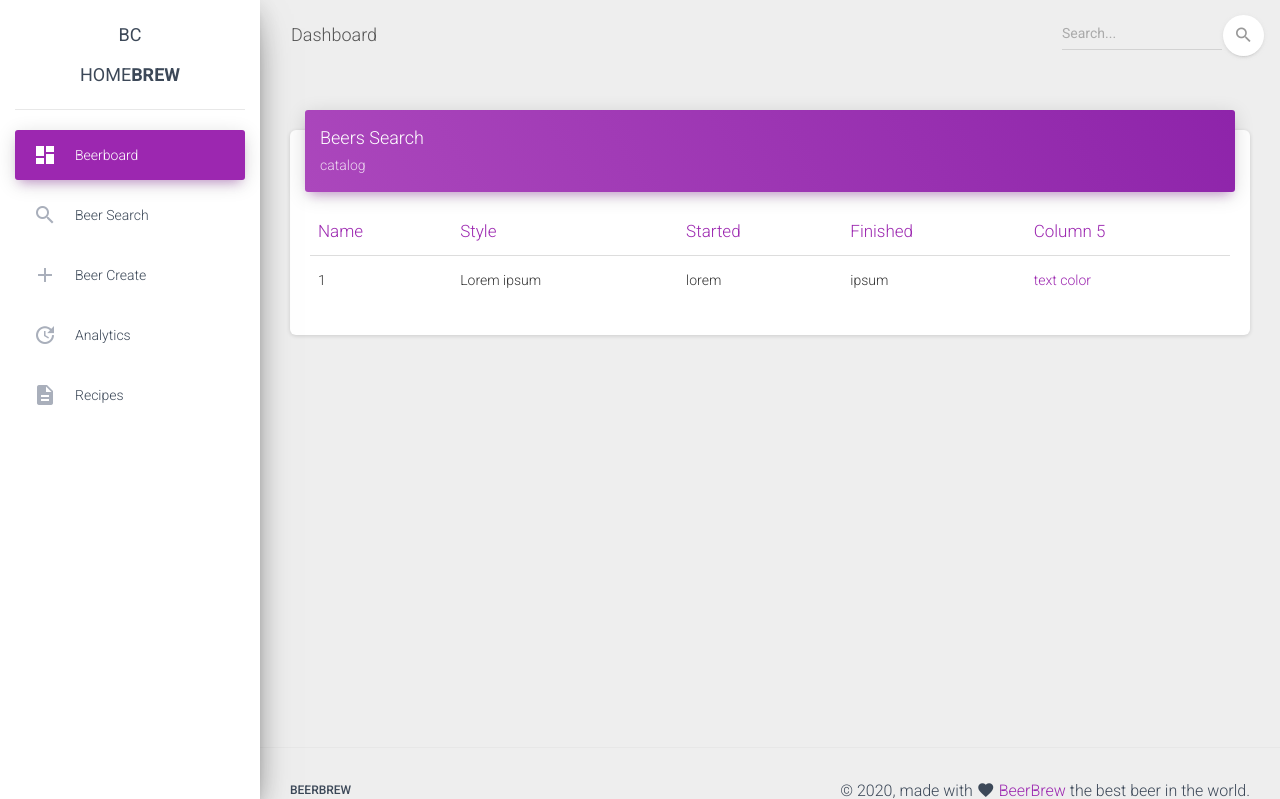
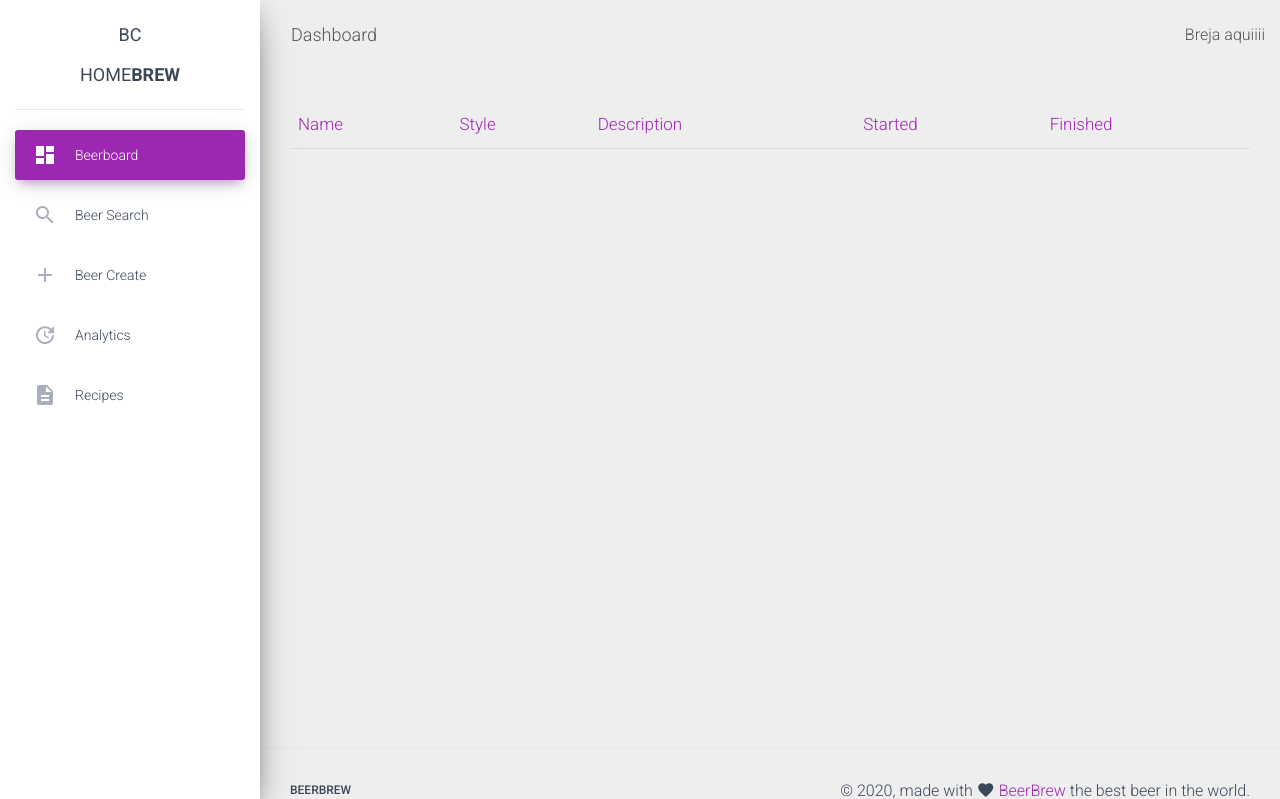
Before and after one commit to bceolincamargo/homebrew, a Flask app: page /beerfind in a window 1280 px wide. Shown: the top 799 px of the page. Run offline with Flask 2, Linux system fonts and the light colour scheme; data that the repository does not hold is empty; some libraries are stand-ins or nearby versions.

Commit message:
Record beer done

```diff
--- a/app/routes.py
+++ b/app/routes.py
@@ -1,5 +1,4 @@
 import os
-import flask as fl
 import time
 import datetime
 from app import app
@@ -7,8 +6,8 @@ import subprocess
 import pymongo
 from flask_minify import minify
 from htmlmin.minify import html_minify
-from forms import CreateEditBeer
-
+from forms import CreateEditBeer, SearchBeer
+from flask import Flask, flash, redirect, render_template, request, url_for
 
 
 
@@ -73,15 +72,15 @@ class BrewPiLess():
 @app.route('/logs', methods=["GET"])
 
 def index():
-    beertemp = fl.request.args.get('TempBeer')
-    fridgetemp = fl.request.args.get('TempFridge')
-    beerset = fl.request.args.get('BeerSet')
-    fridgeset = fl.request.args.get('FridgeSet')
-    temproom = fl.request.args.get('TempRoom')
-    tempaux = fl.request.args.get('TempAux')
-    externalvolt = fl.request.args.get('ExternalVolt')
-    tempmode = fl.request.args.get('TempMode')
-    modeinint = fl.request.args.get('ModeInInt')
+    beertemp = request.args.get('TempBeer')
+    fridgetemp = request.args.get('TempFridge')
+    beerset = request.args.get('BeerSet')
+    fridgeset = request.args.get('FridgeSet')
+    temproom = request.args.get('TempRoom')
+    tempaux = request.args.get('TempAux')
+    externalvolt = request.args.get('ExternalVolt')
+    tempmode = request.args.get('TempMode')
+    modeinint = request.args.get('ModeInInt')
     print("Temperatura da Breja: {}".format(beertemp))
     print("Temperatura do Fridge: {}".format(fridgetemp))
     print("Config da Breja: {}".format(beerset))
@@ -100,23 +99,7 @@ def index():
 
 @app.route('/mainpage') # Main Page
 def mainpage():
-    return fl.render_template('index.html')
-
-#@app.route('/beerrecord', methods=["GET"]) # Cadastro
-
-#def cadastro():
-#    beername = None
-#    beername = None
-#
-#   beername = fl.request.args.get('beername')
-#    beerstyle = fl.request.args.get('beerstyle')
-#
-#    if beerstyle and brejastyle:
-#        beername = str(beername)
-#        beerstyle = str(beerstyle)
-#
-#    return fl.render_template('CadastroBreja.html', beername=beername,
-#                                         beerstyle=beerstyle)
+    return render_template('index.html')
 
 
 @app.route('/beerrecord', methods=["GET","POST"]) # Beer Cadastro
@@ -124,56 +107,54 @@ def beerrecord():
     conn = pymongo.MongoClient('mongodb://192.168.20.15', 27017)
     db = conn.brewpiless
     collection = db.beer
-    print("oiiii")
+
     form = CreateEditBeer()
-    print(form.errors)
     beername = form.beername.data
     beerstyle = form.beerstyle.data
     description =  form.description.data
     created = datetime.datetime.utcnow()
-    print("tchau")
-    print(form)
-    print(form.errors)
-    print(description)
-    if form.validate_on_submit():
-        flash("Successfully created a new book")
-        print(form.errors)
-    if form.is_submitted():
-        print(form.errors)
-        print "submitted"
+    finished = form.finished.data
+    values = {"beername": beername, "beerstyle":beerstyle, "description":description, "created": created, "finished":''}
     if form.validate():
-        print "valid"
-    if form.validate_on_submit():
-        flash("Successfully created a new book")
-        print(description)
-        #verbeer = collection.find_one({"beername": beername})
-        #values = {"beername": beername, "beerstyle":beerstyle, "description":description, "created": created}
-        #beerinserted = collection.insert_one(values)
+        verbeer = collection.find_one({"beername": beername})
+        if verbeer:
+            flash("Ja exist")
+            mycollection.update_one({"beername": beername}, {"beerstyle":beerstyle}, {"finished":''}, upsert=False)
+            flash("updated ?")
+        else:
+            beerinserted = collection.insert_one(values)
+            flash("New beer included!")
         conn.close()
-    return fl.render_template('CadastroBreja.html, form=form')
+    return render_template('CadastroBreja.html', form=form)
 
 
 
 @app.route('/beersearch', methods=["GET"]) # Beer Search
 def beersearch():
-    beername = fl.request.form.get('brejaname')
-    beerstyle = fl.request.form.get('brejastyle')
-    return fl.render_template('BrejaSearch.html', beername=beername, beerstyle=beerstyle)
+    return render_template('BrejaSearch.html')
+
 
 @app.route('/beerfind', methods=["GET","POST"]) # Beer Search
 def beerfind():
     conn = pymongo.MongoClient('mongodb://192.168.20.15', 27017)
     db = conn.brewpiless
     collection = db.beer
-    beername = fl.request.form.get('brejaname')
-    beerstyle = fl.request.form.get('brejastyle')
-    if beername == '' and beerstyle == '':
-        ret = 'Please, type at least one field'
-    elif beername != '':
-        found = collection.find_one({"brejaname": beername})
-    elif beerstyle != '':
-        found = collection.find_one({"type": beerstyle})
-    else:
-        msg = 'Beer not found'
+
+    form = SearchBeer()
+    beername = form.beername.data
+    beerstyle = form.beerstyle.data
+    ret = ''
+    if form.validate():
+        if beername == '' and beerstyle == '':
+           #busca tudo
+           ret = db.collection.find()
+        elif beername != '':
+           #busca NAME
+           ret = db.collection.find_one(beername)
+        else:
+        #busca Style
+           ret = db.collection.find_one(beerstyle)
+
+
     conn.close()
-    return fl.render_template('BrejaSearch.html', found=found)
+    return render_template('SearchResult.html', pages=ret)
--- a/forms.py
+++ b/forms.py
@@ -5,4 +5,12 @@ class CreateEditBeer(FlaskForm):
     beername = StringField('beername', [validators.DataRequired(message='Name is required')])
     beerstyle = StringField('beerstyle', [validators.DataRequired(message='Style is required')])
     description = StringField('description', [validators.DataRequired(message='Description is required')])
-    submit = SubmitField('Submit')
+    created = StringField('created')
+    finished = StringField('finished')
+    submit = SubmitField('Save')
+
+
+class SearchBeer(FlaskForm):
+    beername = StringField('beername', [validators.DataRequired(message='Name is required')])
+    beerstyle = StringField('beerstyle', [validators.DataRequired(message='Style is required')])
+    Search = SubmitField('Search')
--- a/templates/BrejaSearch.html
+++ b/templates/BrejaSearch.html
@@ -8,43 +8,38 @@
               <div class="card">
                 <div class="card-header card-header-primary">
                   <h4 class="card-title ">Beers Search</h4>
-                  <p class="card-category"> catalog</p>
+                  <p class="card-category">Catalog</p>
                 </div>
                 <div class="card-body">
-                  <div class="table-responsive">
+
 				 <table class="table">
                       <thead class=" text-primary">
+						<div class="input-group no-border">
+							<tr>
 								<th>Name</th>
 								<th>Style</th>
-                        <th>Started</th>
-                        <th>Finished</th>
-                        <th>Column 5</th>
-
-                      </thead>
-                      <tbody>
-                        <!-- loop aqui pra  -->
+							</tr>
 							<tr>
 								<td>
-                            1
+								<input type="text" value="" class="form-control">
 								</td>
 								<td>
-                            Lorem ipsum
+								<input type="text" value="" class="form-control">
 								</td>
-                          <td>
-                            lorem
+								<td class="text-right">
+								<div class="row">
+								<a class="btn btn-primary pull-right" href="/beerfind">Search</a>
+									</div>
 								</td>
-                          <td>
-                            ipsum
-                          </td>
-                          <td class="text-primary">
-                            text color
-                          </td>
+							</button>
 							</tr>
-                        <!-- end loop aqui -->
 
-                      </tbody>
+						</div>
 				</table>
-                  </div>
+				<br>
+				<br>
+				<br>
+
                 </div>
               </div>
             </div>
--- /dev/null
+++ b/templates/SearchResult.html
@@ -0,0 +1,36 @@
+
+{% extends "BrejaSearch.html" %}
+
+{% block cadastro %}
+<div class="table-responsive">
+                    <table class="table">
+                      <thead class=" text-primary">
+                        <th>Name</th>
+                        <th>Style</th>
+                        <th>Description</th>
+                        <th>Started</th>
+                        <th>Finished</th>
+                      </thead>
+                      <tbody>
+                        <!-- loop aqui pra  -->
+                        <tr>
+						{% for page in pages %}
+                          <td>
+                           {{ page }}
+                          </td>
+                          <td class="text-primary">
+                            text color
+                          </td>
+						  <td class="text-right">
+							<div class="row">
+								<a class="btn btn-primary pull-right" href="/beerrecord">Edit</a>
+									</div>
+								</td>
+						{% endfor %}
+                        </tr>
+                        <!-- end loop aqui -->
+
+                      </tbody>
+                    </table>
+                  </div>
+{% endblock %}
--- a/templates/base.html
+++ b/templates/base.html
@@ -80,13 +80,7 @@
           </button>
           <div class="collapse navbar-collapse justify-content-end">
             <form class="navbar-form">
-              <div class="input-group no-border">
-                <input type="text" value="" class="form-control" placeholder="Search...">
-                <button type="submit" class="btn btn-white btn-round btn-just-icon">
-                  <i class="material-icons">search</i>
-                  <div class="ripple-container"></div>
-                </button>
-              </div>
+              Breja aquiiii
             </form>
             <ul class="navbar-nav">
 
```
Also changed, not shown: templates/CadastroBreja.html (+12 -0 lines). Lines whose indentation alone changed are shown as unchanged.
